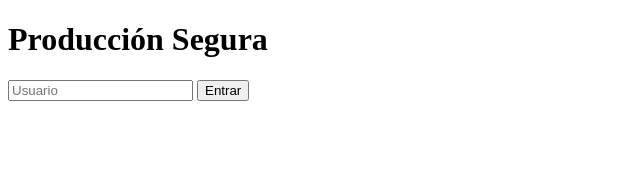
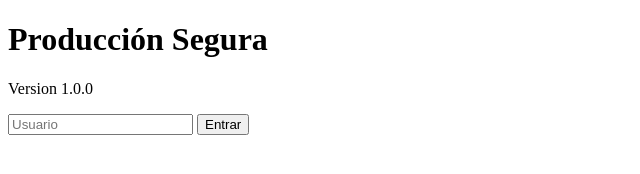
Before and after one commit to Mdmgzz/proyecto-gitflow, a plain HTML site: page index.html in a window 1280 px wide. Shown: the whole page, without its empty margins (0-640 px from the left). Drawn offline with Linux system fonts and the light colour scheme.

Commit message:
Preparar el lanzamiento de la version 1.0.0

```diff
--- a/index.html
+++ b/index.html
@@ -6,6 +6,7 @@
 </head>
 <body>
     <h1>Producción Segura</h1>
+    <p>Version 1.0.0</p>
     <form> <input type="text" placeholder="Usuario"> <button>Entrar</button> </form>
     </body>
 </html>
```
